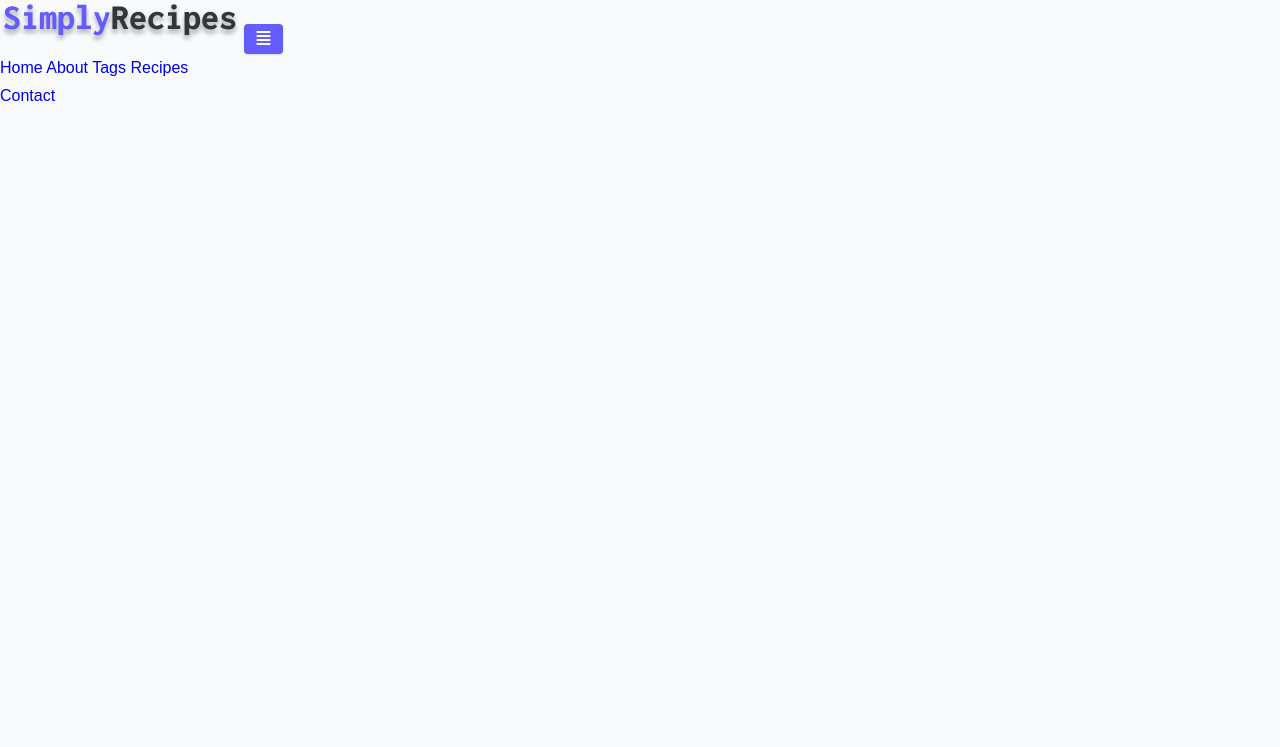
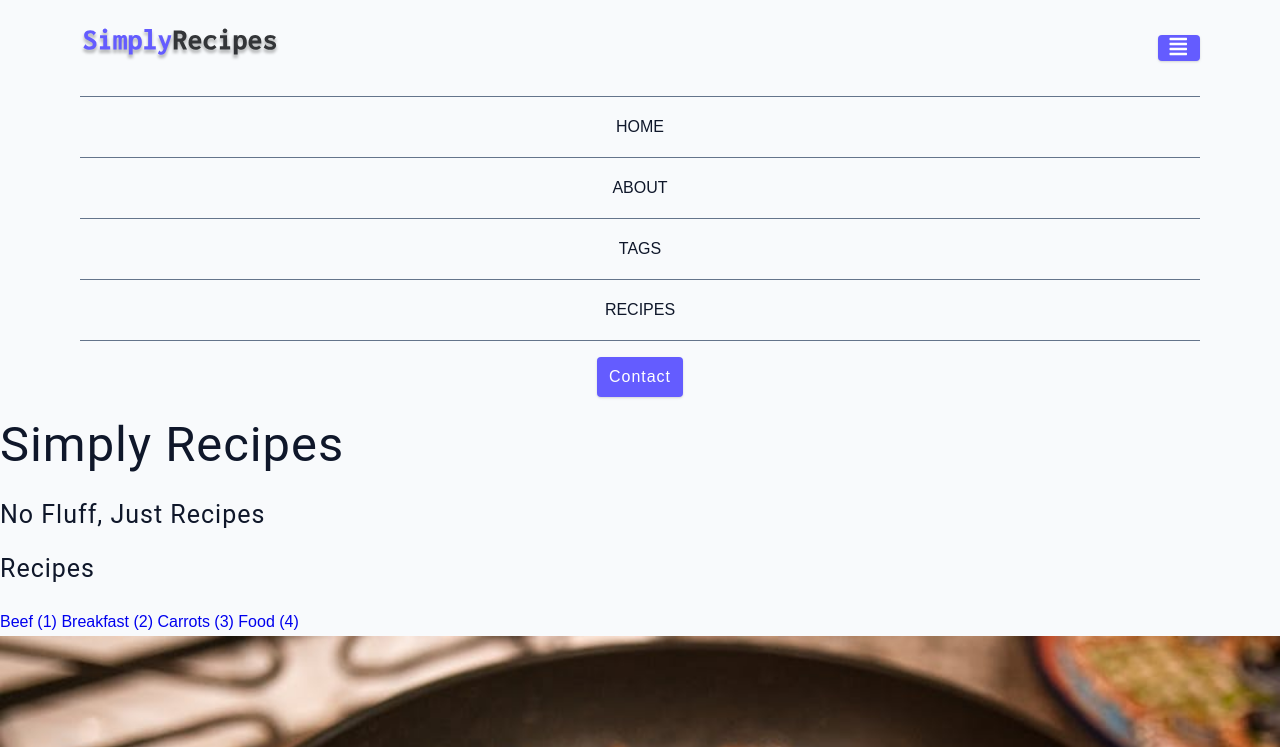
Before and after one commit to Jizzyjay/Simple-Recipes, a plain HTML site: page index.html in a window 1280 px wide. Shown: the top 747 px of the page. Drawn offline with Linux system fonts and the light colour scheme.

Commit message:
updated index.html

```diff
--- a/css/main.css
+++ b/css/main.css
@@ -3,12 +3,16 @@
 ::before {
   box-sizing: border-box;
 }
+
 /* fonts */
 
 @import url('https://fonts.googleapis.com/css2?family=Roboto:wght@400;500;600&family=Montserrat&display=swap');
+
 html {
   font-size: 100%;
-} /*16px*/
+}
+
+/*16px*/
 
 :root {
   /* colors */
@@ -121,6 +125,7 @@ small,
 a {
   text-decoration: none;
 }
+
 ul {
   list-style-type: none;
   padding: 0;
@@ -131,6 +136,7 @@ ul {
   display: block;
   object-fit: cover;
 }
+
 /* buttons */
 
 .btn {
@@ -146,18 +152,22 @@ ul {
   text-transform: capitalize;
   display: inline-block;
 }
+
 .btn:hover {
   background: var(--primary-700);
   box-shadow: var(--shadow-3);
 }
+
 .btn-hipster {
   color: var(--primary-500);
   background: var(--primary-200);
 }
+
 .btn-hipster:hover {
   color: var(--primary-200);
   background: var(--primary-700);
 }
+
 .btn-block {
   width: 100%;
 }
@@ -174,10 +184,12 @@ ul {
   color: var(--red-dark);
   background: var(--red-light);
 }
+
 .alert-success {
   color: var(--green-dark);
   background: var(--green-light);
 }
+
 /* form */
 
 .form {
@@ -189,6 +201,7 @@ ul {
   padding: 2rem 2.5rem;
   margin: 3rem auto;
 }
+
 .form-label {
   display: block;
   font-size: var(--smallText);
@@ -196,6 +209,7 @@ ul {
   text-transform: capitalize;
   letter-spacing: var(--letterSpacing);
 }
+
 .form-input,
 .form-textarea {
   width: 100%;
@@ -212,15 +226,18 @@ ul {
 .form-textarea {
   height: 7rem;
 }
+
 ::placeholder {
   font-family: inherit;
   color: var(--grey-400);
 }
+
 .form-alert {
   color: var(--red-dark);
   letter-spacing: var(--letterSpacing);
   text-transform: capitalize;
 }
+
 /* alert */
 
 @keyframes spinner {
@@ -237,9 +254,11 @@ ul {
   border-top-color: var(--primary-500);
   animation: spinner 0.6s linear infinite;
 }
+
 .loading {
   margin: 0 auto;
 }
+
 /* title */
 
 .title {
@@ -259,3 +278,48 @@ ul {
 Navbar
 ===============
 */
+
+.navbar {
+  display: flex;
+  justify-content: center;
+  align-items: center;
+}
+
+.nav-center {
+  width: 90vw;
+  max-width: var(--max-width);
+}
+
+.nav-header {
+  height: 6rem;
+  display: flex;
+  justify-content: space-between;
+  align-items: center;
+}
+
+.nav-header img {
+  width: 200px;
+}
+
+.nav-btn {
+  padding: .15rem .75rem;
+}
+
+.nav-btn i {
+  font-size: 1.25rem;
+}
+
+.nav-links {
+  display: flex;
+  flex-direction: column;
+}
+
+.nav-link {
+  display: block;
+  text-align: center;
+  text-transform: uppercase;
+  color: var(--grey-900);
+  padding: 1rem 0;
+  border-top: 1px solid var(--grey-500);
+  transition: var(--transition);
+}
--- a/index.html
+++ b/index.html
@@ -4,7 +4,7 @@
     <meta charset="UTF-8" />
     <meta http-equiv="X-UA-Compatible" content="IE=edge" />
     <meta name="viewport" content="width=device-width, initial-scale=1.0" />
-    <title>Simply Recipes || Starter</title>
+    <title>Simply Recipes || Final</title>
     <!-- favicon -->
     <link rel="shortcut icon" href="./assets/favicon.ico" type="image/x-icon" />
     <!-- normalize -->
@@ -18,28 +18,113 @@
     <link rel="stylesheet" href="./css/main.css" />
   </head>
   <body>
+    <!-- nav  -->
     <nav class="navbar">
       <div class="nav-center">
-      <div class="nav-header"></div>
+        <div class="nav-header">
           <a href="index.html" class="nav-logo">
-            <img src="./assets/logo.svg" alt="">
-            <button type="button" class="btn nav-btn">
-              <i class="fas fa-align-justify"></i>
-            </button>
+            <img src="./assets/logo.svg" alt="simply recipes" />
+          </a>
+          <button class="nav-btn btn">
+            <i class="fas fa-align-justify"></i>
+          </button>
+        </div>
+        <div class="nav-links">
+          <a href="index.html" class="nav-link"> home </a>
+          <a href="about.html" class="nav-link"> about </a>
+          <a href="tags.html" class="nav-link"> tags </a>
+          <a href="recipes.html" class="nav-link"> recipes </a>
 
-
-          </a>
-        <div class="nav-links">
-          <a href="index.html" class="nav-link">Home</a>
-          <a href="about.html" class="nav-link">About</a>
-          <a href="tags.html" class="nav-link">Tags</a>
-          <a href="recipes.html" class="nav-link">Recipes</a>
           <div class="nav-link contact-link">
-            <a href="contact.html">Contact</a>
+            <a href="contact.html" class="btn"> contact </a>
           </div>
         </div>
       </div>
-  </nav>
-
+    </nav>
+    <!-- end of nav -->
+    <!-- main -->
+    <main class="page">
+      <!-- header -->
+      <header class="hero">
+        <div class="hero-container">
+          <div class="hero-text">
+            <h1>simply recipes</h1>
+            <h4>no fluff, just recipes</h4>
+          </div>
+        </div>
+      </header>
+      <!-- end of header -->
+      <section class="recipes-container">
+        <!-- tag container -->
+        <div class="tags-container">
+          <h4>recipes</h4>
+          <div class="tags-list">
+            <a href="tag-template.html">Beef (1)</a>
+            <a href="tag-template.html">Breakfast (2)</a>
+            <a href="tag-template.html">Carrots (3)</a>
+            <a href="tag-template.html">Food (4)</a>
+          </div>
+        </div>
+        <!-- end of tag container -->
+        <!-- recipes list -->
+        <div class="recipes-list">
+          <!-- single recipe -->
+          <a href="single-recipe.html" class="recipe">
+            <img
+              src="./assets/recipes/recipe-1.jpeg"
+              class="img recipe-img"
+              alt=""
+            />
+            <h5>Carne Asada</h5>
+            <p>Prep : 15min | Cook : 5min</p>
+          </a>
+          <!-- end of single recipe -->
+          <!-- single recipe -->
+          <a href="single-recipe.html" class="recipe">
+            <img
+              src="./assets/recipes/recipe-2.jpeg"
+              class="img recipe-img"
+              alt=""
+            />
+            <h5>Greek Ribs</h5>
+            <p>Prep : 15min | Cook : 5min</p>
+          </a>
+          <!-- end of single recipe -->
+          <!-- single recipe -->
+          <a href="single-recipe.html" class="recipe">
+            <img
+              src="./assets/recipes/recipe-3.jpeg"
+              class="img recipe-img"
+              alt=""
+            />
+            <h5>Vegetable Soup</h5>
+            <p>Prep : 15min | Cook : 5min</p>
+          </a>
+          <!-- end of single recipe -->
+          <!-- single recipe -->
+          <a href="single-recipe.html" class="recipe">
+            <img
+              src="./assets/recipes/recipe-4.jpeg"
+              class="img recipe-img"
+              alt=""
+            />
+            <h5>Banana Pancakes</h5>
+            <p>Prep : 15min | Cook : 5min</p>
+          </a>
+          <!-- end of single recipe -->
+        </div>
+        <!-- end of recipes list -->
+      </section>
+    </main>
+    <!-- end of main -->
+    <!-- footer -->
+    <footer class="page-footer">
+      <p>
+        &copy; <span id="date"></span>
+        <span class="footer-logo">SimplyRecipes</span> Built by
+        <a href="https://www.johnsmilga.com/">Coding Addict</a>
+      </p>
+    </footer>
+    <script src="./js/app.js"></script>
   </body>
 </html>
```
Also changed, not shown: 1 other file.
